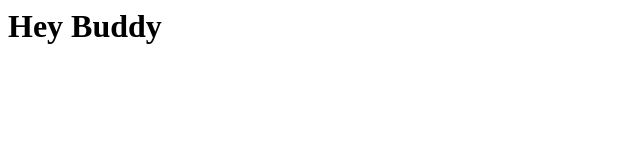
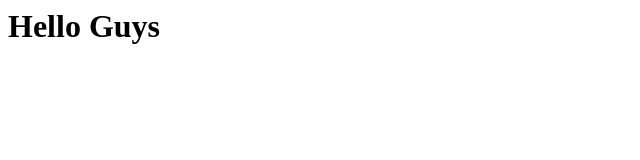
Before and after one commit to Bhavana-1713/GitPractice-1, a plain HTML site: page index.html in a window 1280 px wide. Shown: the whole page, without its empty margins (0-640 px from the left). Drawn offline with Linux system fonts and the light colour scheme.

Commit message:
replace with Hello Guys

```diff
--- a/index.html
+++ b/index.html
@@ -1 +1 @@
-<h1> Hey Buddy <h1>
+<h1> Hello Guys <h1>
```
